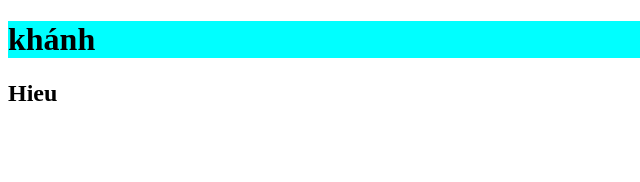
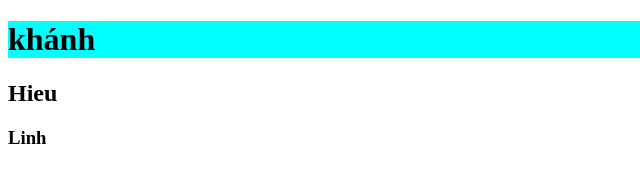
Before and after one commit to KhanhVuQuoc/khanh_Git, a plain HTML site: page index.html in a window 1280 px wide. Shown: the full height of the page, 0-640 px from the left. Drawn offline with Linux system fonts and the light colour scheme.

Commit message:
khanh_commit

```diff
--- a/index.html
+++ b/index.html
@@ -9,5 +9,6 @@
 <body>
     <h1>khánh</h1>
     <h2>Hieu</h2>
+    <h3>Linh</h3>
 </body>
 </html>
```
